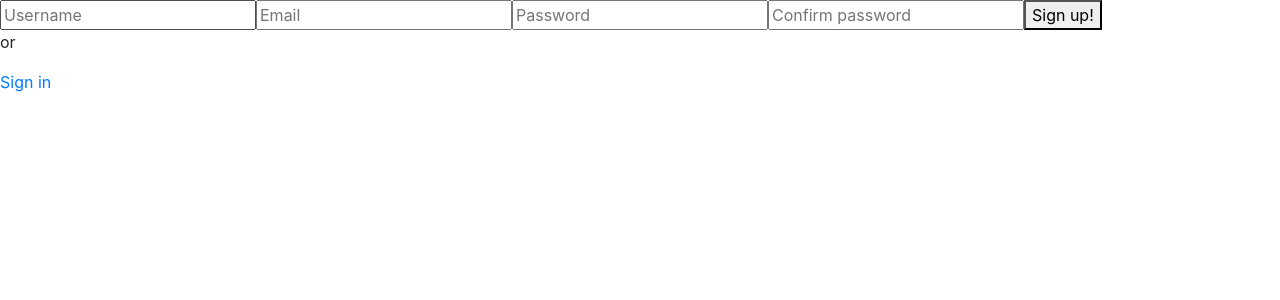
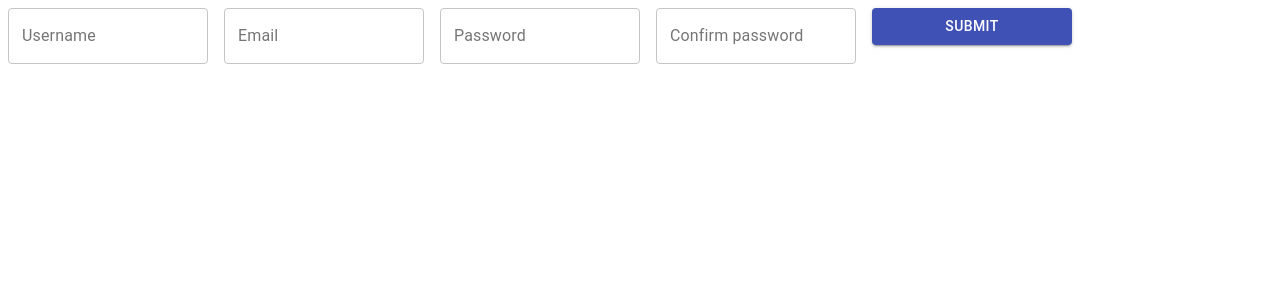
Before and after one commit to bliff182/rinclusion, a React (Create React App) app in the folder client/: page / in a window 1280 px wide. Shown: the top 300 px of the page. Built offline with nearby package versions, Linux system fonts and the light colour scheme.

Commit message:
material-ui with create user

```diff
--- a/client/package.json
+++ b/client/package.json
@@ -4,6 +4,7 @@
   "private": true,
   "proxy": "http://localhost:3001/",
   "dependencies": {
+    "@material-ui/core": "^4.9.2",
     "react": "^16.6.3",
     "react-dom": "^16.6.3",
     "react-scripts": "^2.1.1"
--- a/client/src/App.js
+++ b/client/src/App.js
@@ -1,8 +1,8 @@
 import React from "react";
-import Form from "./components/Form";
+import FormC from "./components/Form";
 
 function App() {
-  return <Form />;
+  return <FormC />;
 }
 
 export default App;
--- a/client/src/components/Form/index.js
+++ b/client/src/components/Form/index.js
@@ -1,7 +1,68 @@
 import React, { Component } from "react";
+import { makeStyles } from '@material-ui/core/styles';
+import TextField from '@material-ui/core/TextField';
+import Button from '@material-ui/core/Button';
 // import "./style.css";
 
-class Form extends Component {
+const useStyles = makeStyles(theme => ({
+  root: {
+    '& > *': {
+      margin: theme.spacing(1),
+      width: 200,
+    },
+  },
+}));
+
+function Form(props) {
+
+  const classes = useStyles();
+  const { userName, email, password, handleInputChange, confirmPass, handleFormSubmit } = props
+  return (
+    <div>
+      <form className={classes.root} autoComplete="off">
+        <TextField
+          id="outlined-basic"
+          variant="outlined"
+          value={userName}
+          name="userName"
+          onChange={handleInputChange}
+          type="text"
+          label="Username"
+        />
+        <TextField
+          id="outlined-basic"
+          variant="outlined"
+          value={email}
+          name="email"
+          onChange={handleInputChange}
+          type="email"
+          label="Email"
+        />
+        <TextField
+          id="outlined-basic"
+          variant="outlined"
+          value={password}
+          name="password"
+          onChange={handleInputChange}
+          type="password"
+          label="Password"
+        />
+        <TextField
+          id="outlined-basic"
+          variant="outlined"
+          value={confirmPass}
+          name="confirmPass"
+          onChange={handleInputChange}
+          type="password"
+          label="Confirm password"
+        />
+        <Button variant="contained" color="primary" onClick={handleFormSubmit}>Submit</Button>
+      </form>
+    </div>
+  )
+}
+
+class FormC extends Component {
   state = {
     email: "",
     userName: "",
@@ -25,12 +86,12 @@ class Form extends Component {
   handleFormSubmit = event => {
     event.preventDefault();
     if (!this.state.userName || !this.state.email || !this.state.password) {
-          alert("Fill out your first and last name please!");
+      alert("Please fill out every field");
     } else if (this.state.password.length < 6) {
       alert(`Please choose a more secure password`);
     } else if (!this.state.email.includes("@", ".")) {
       alert("Invalid email, please ensure the email is in the format of 'user@email.com'")
-        } else if (!this.state.password.match(/\d+/g) || !this.state.password.match(/[a-zA-Z]/) ){
+    } else if (!this.state.password.match(/\d+/g) || !this.state.password.match(/[a-zA-Z]/)) {
       alert("Please ensure the password contains letters and numbers")
     } else if (this.state.password !== this.state.confirmPass) {
       alert("Passwords do not match")
@@ -45,45 +106,10 @@ class Form extends Component {
   };
 
   render() {
-        // Notice how each input has a `value`, `name`, and `onChange` prop
     return (
-          <div>
-            <form className="form">
-              <input
-                value={this.state.userName}
-                name="userName"
-                onChange={this.handleInputChange}
-                type="text"
-                placeholder="Username"
-              />
-              <input
-                value={this.state.email}
-                name="email"
-                onChange={this.handleInputChange}
-                type="email"
-                placeholder="Email"
-              />
-              <input
-                value={this.state.password}
-                name="password"
-                onChange={this.handleInputChange}
-                type="password"
-                placeholder="Password"
-              />
-              <input
-                value={this.state.confirmPass}
-                name="confirmPass"
-                onChange={this.handleInputChange}
-                type="password"
-                placeholder="Confirm password"
-              />
-              <button onClick={this.handleFormSubmit}>Sign up!</button>
-              <p>or</p>
-              <a href="#">Sign in</a>
-            </form>
-          </div>
-        );
+      <Form email={this.state.email} userName={this.state.userName} password={this.state.password} confirmPass={this.state.confirmPass} handleInputChange={this.handleInputChange} handleFormSubmit={this.handleFormSubmit} />
+    )
   }
 }
 
-export default Form;
+export default FormC;
```
Also changed, not shown: client/src/components/Nav/index.js (added), client/src/components/Title/index.js (added), client/src/components/Title/style.css (added), 2 other files (tests, documents, lock files or other folders). Lines whose indentation alone changed are shown as unchanged.
